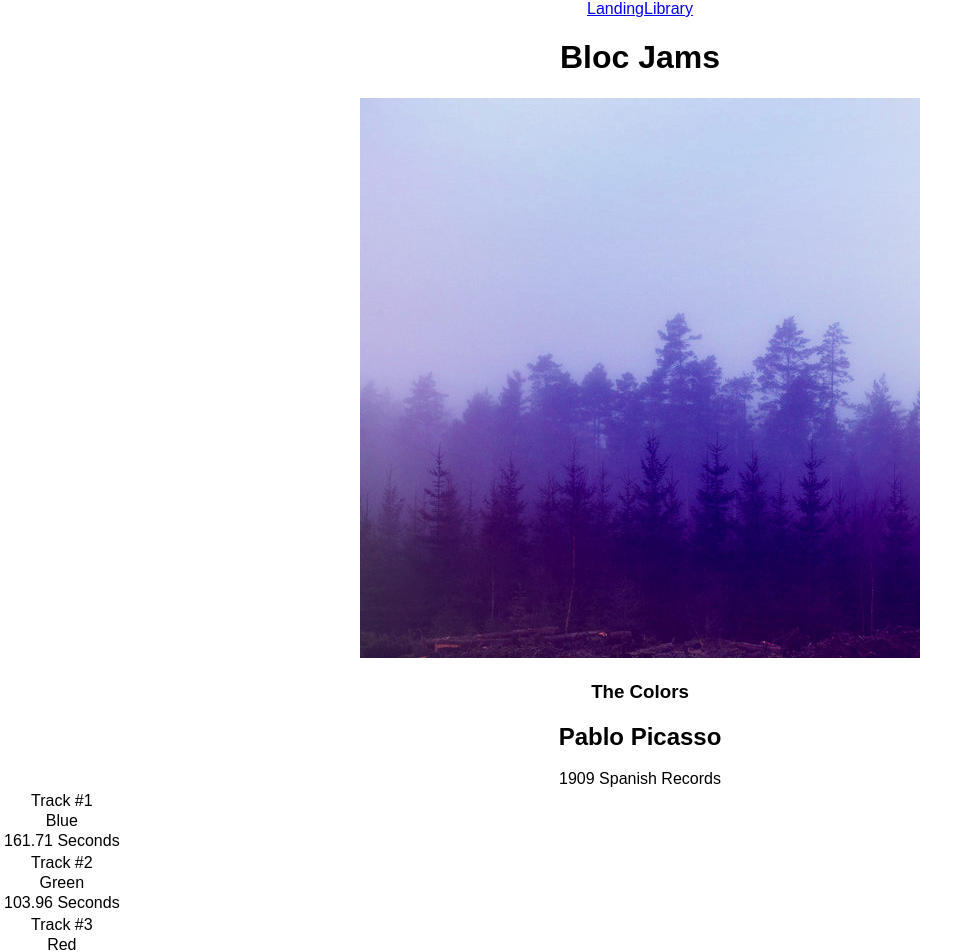
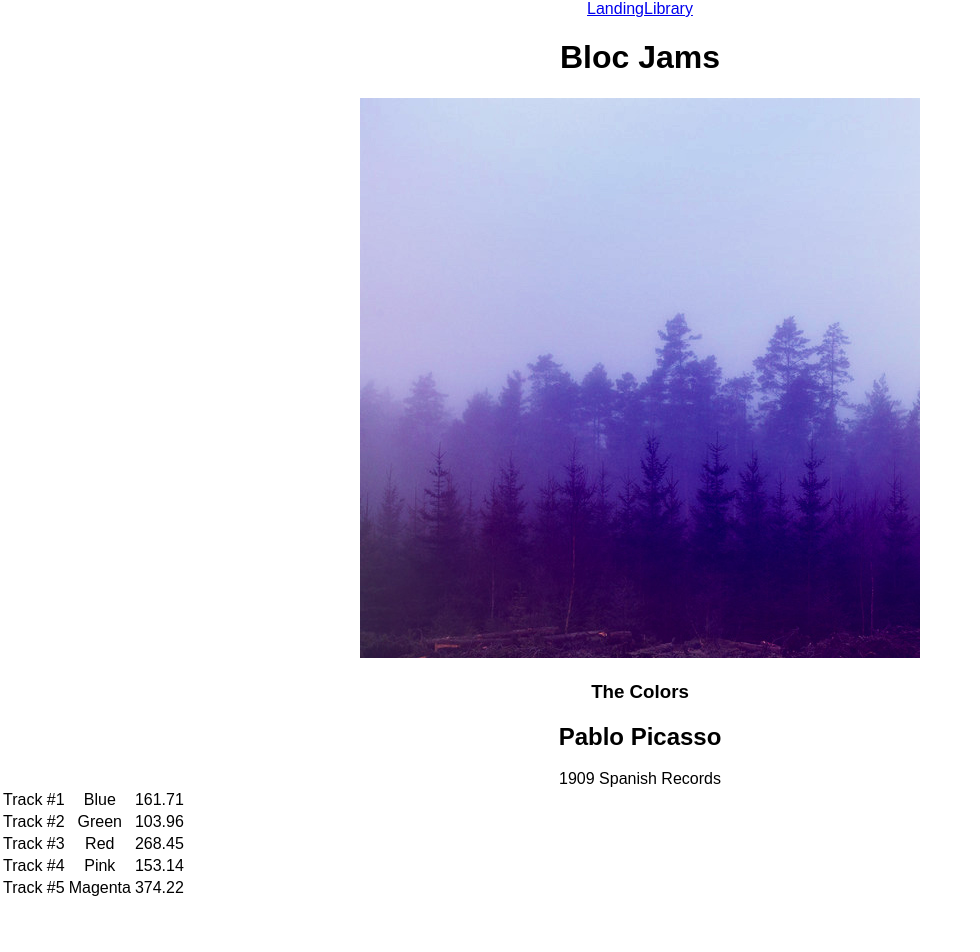
Before and after one commit to caseyr28/bloc-jams-react, a React (Create React App) app: page /album/the-colors in a window 1280 px wide. Shown: the top 952 px of the page, without its empty margins (0-980 px from the left). After the commit the page ends 900 px from the top, so only its background shows below. Built offline with nearby package versions, Linux system fonts and the light colour scheme.

Commit message:
updated song listing, fixed errors due to inproper use of <tr> in JSX.

```diff
--- a/src/components/Album.js
+++ b/src/components/Album.js
@@ -33,14 +33,14 @@ class Album extends Component {
            </colgroup>
            <tbody>
               {
-              this.state.album.songs.map( (song, index) =>
-                <div key={index}>
-                  <tr> Track #{index+1} </tr>
-                  <tr> {song.title} </tr>
-                  <tr style={{fontsize:10}}> {song.duration} Seconds </tr>
-                </div>
-              )
-            }
+                this.state.album.songs.map( (song, index) =>
+                  <tr className="song" key={index}>
+                    <td>Track #{index+1}</td>
+                    <td>{song.title}</td>
+                    <td>{song.duration}</td>
+                  </tr>
+                )
+              }
            </tbody>
          </table>
          </section>
```
